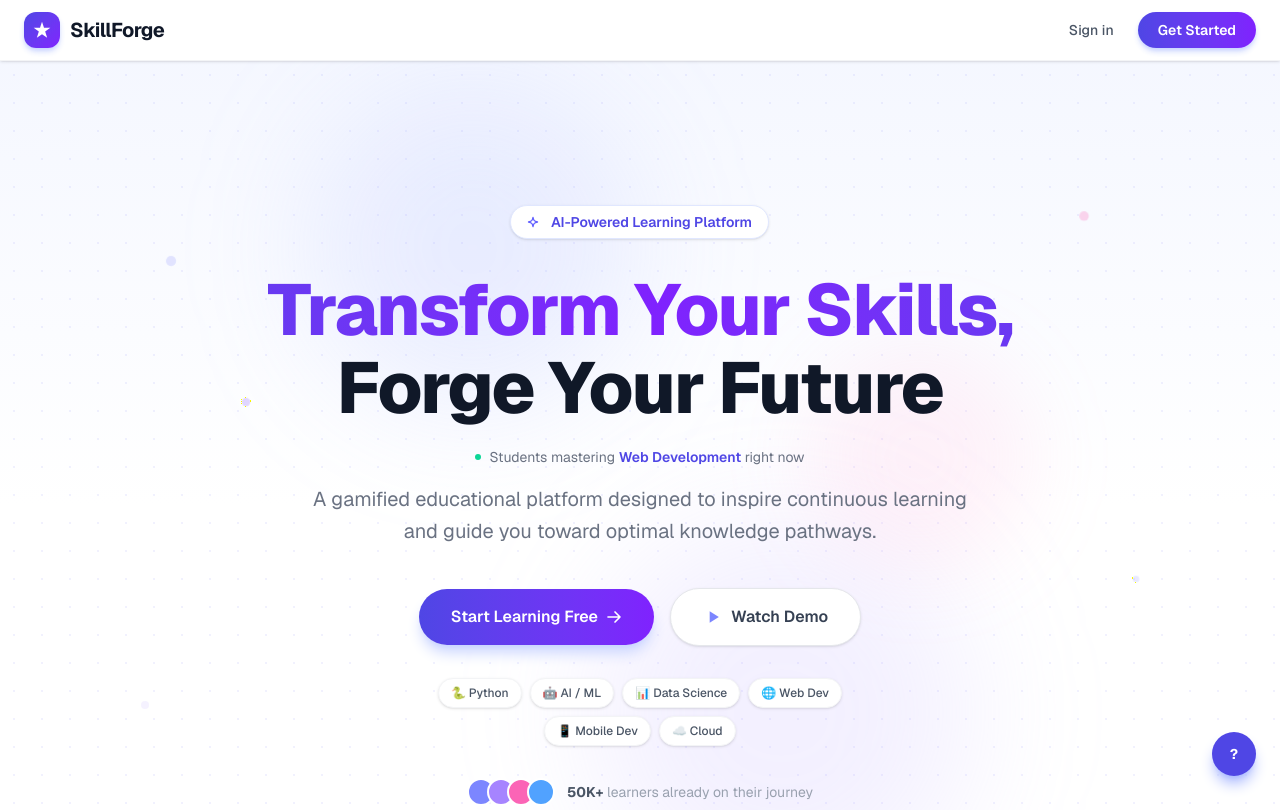
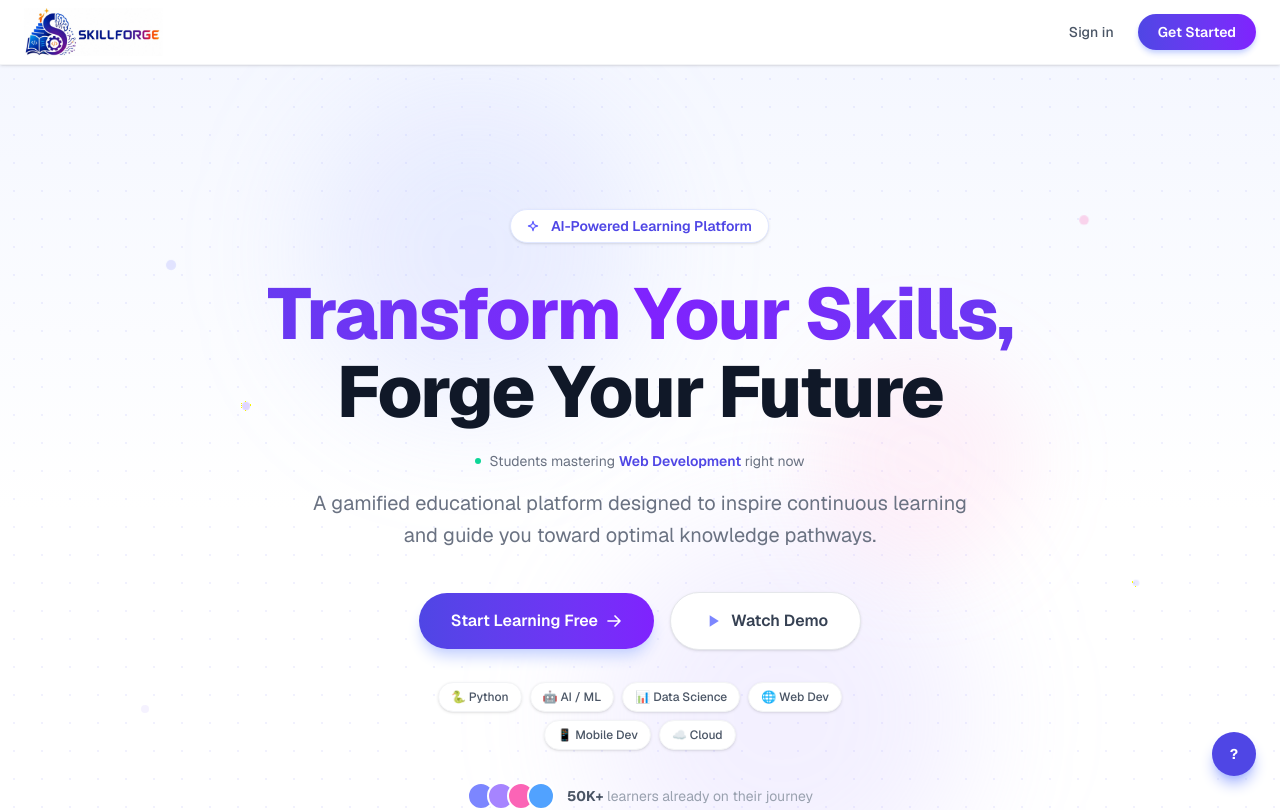
Before and after one commit to Malith-Gamage/Skill-Forge, a Next.js app: page / in a window 1280 px wide. Shown: the top 810 px of the page. Built offline with nearby package versions, Linux system fonts and the light colour scheme.

Commit message:
fix the logo

```diff
--- a/src/components/landing/LandingClient.tsx
+++ b/src/components/landing/LandingClient.tsx
@@ -265,12 +265,10 @@ export default function LandingClient() {
   return (
     <div className="min-h-screen bg-white flex flex-col">
       {/* ── Navbar ── */}
-      <nav className="bg-white/80 backdrop-blur-md border-b border-gray-100 px-6 py-3 flex items-center justify-between sticky top-0 z-50 shadow-sm">
-        <div className="flex items-center gap-2.5">
-          <div className="w-9 h-9 bg-linear-to-br from-indigo-600 to-violet-600 rounded-xl flex items-center justify-center shadow-md shadow-indigo-200">
-            <IconStar />
-          </div>
-          <span className="text-xl font-bold text-gray-900 tracking-tight">SkillForge</span>
+      <nav className="bg-white/80 backdrop-blur-md border-b border-gray-100 px-6 py-2 flex items-center justify-between sticky top-0 z-50 shadow-sm">
+        <div className="flex items-center">
+          {/* eslint-disable-next-line @next/next/no-img-element */}
+          <img src="/p6.jpeg" alt="SkillForge" className="h-12 w-auto object-contain" />
         </div>
         <div className="flex items-center gap-3">
           <Link
@@ -333,7 +331,7 @@ export default function LandingClient() {
 
         {/* Live rotating skill line */}
         <div className="hero-in-2 flex items-center justify-center gap-2 text-sm text-gray-500 mb-4 relative z-10">
-          <span className="w-1.5 h-1.5 rounded-full bg-emerald-400 animate-pulse flex-shrink-0" />
+          <span className="w-1.5 h-1.5 rounded-full bg-emerald-400 animate-pulse shrink-0" />
           <span>
             Students mastering{' '}
             <RotatingText words={rotatingSkills} />
@@ -518,11 +516,9 @@ export default function LandingClient() {
       {/* ── Footer ── */}
       <footer className="bg-gray-900 text-gray-400 px-6 py-10">
         <div className="max-w-5xl mx-auto flex flex-col sm:flex-row items-center justify-between gap-4">
-          <div className="flex items-center gap-2.5">
-            <div className="w-8 h-8 bg-linear-to-br from-indigo-500 to-violet-600 rounded-lg flex items-center justify-center">
-              <IconStar />
-            </div>
-            <span className="text-white font-semibold">SkillForge</span>
+          <div className="flex items-center">
+            {/* eslint-disable-next-line @next/next/no-img-element */}
+            <img src="/p6.jpeg" alt="SkillForge" className="h-12 w-auto object-contain" />
           </div>
           <p className="text-sm">© 2026 SkillForge. Designed for learners.</p>
           <div className="flex gap-5 text-sm">
--- a/src/components/layout/Sidebar.tsx
+++ b/src/components/layout/Sidebar.tsx
@@ -80,7 +80,7 @@ export default function Sidebar({ role }: { role: string }) {
       >
         <div className="w-full border-b border-gray-100 shrink-0">
           {/* eslint-disable-next-line @next/next/no-img-element */}
-          <img src="/p1.png" alt="SkillForge" style={{ width: '100%', height: 'auto', display: 'block' }} />
+          <img src="/p6.jpeg" alt="SkillForge" style={{ width: '100%', height: 'auto', display: 'block' }} />
         </div>
 
         <nav className="flex-1 px-3 py-4 space-y-0.5 overflow-y-auto">
```
Also changed, not shown: public/p6.jpeg (added).
